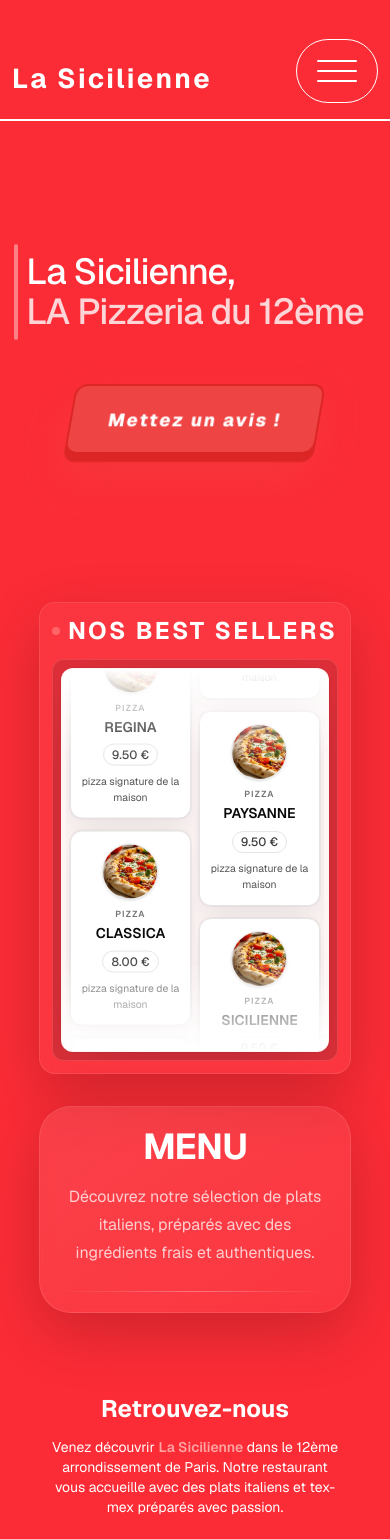
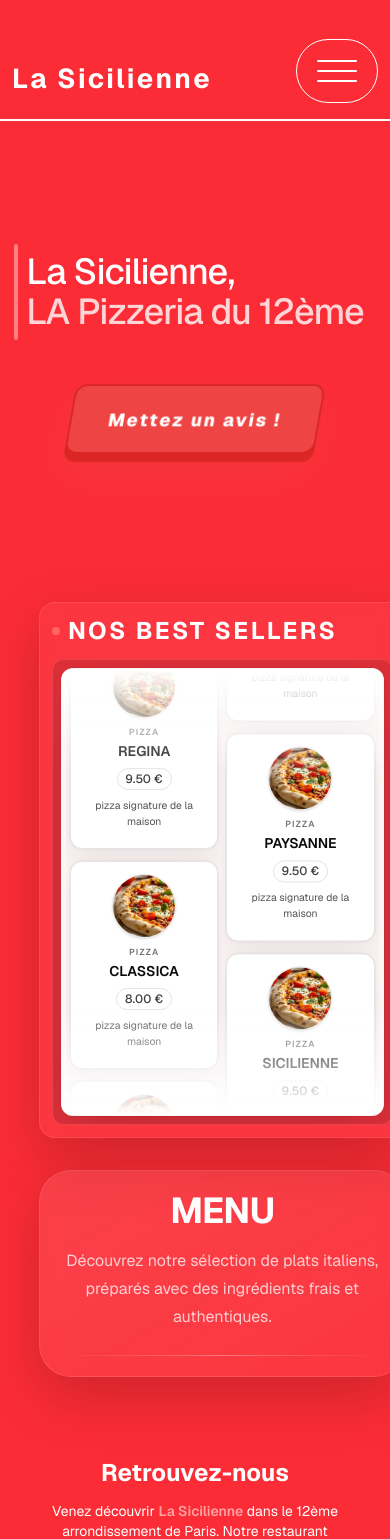
Before and after one commit to mylanlegenie/sici, a Next.js app: page / in a window 390 px wide. Shown: the top 1539 px of the page. Built offline with nearby package versions, Linux system fonts and the light colour scheme; grey boxes are pictures that could not be loaded.

Commit message:
Amélioration de la mise en page dans HomePage et Marquee : ajustement des dimensions et de l'espacement pour une meilleure présentation visuelle.

```diff
--- a/src/app/component/HomePage.tsx
+++ b/src/app/component/HomePage.tsx
@@ -22,7 +22,7 @@ export default function HomePage() {
         </Link>
       </section>
       <section className="home-reveal home-on-view mx-auto mt-20 grid w-[80vw] gap-8 lg:grid-cols-[1.2fr_0.8fr]">
-        <div className="home-reveal home-on-view home-left rounded-2xl border border-white/10 bg-white/5 p-3 shadow-[0_20px_60px_rgba(0,0,0,0.18)] backdrop-blur-sm md:rounded-[2rem] md:p-6">
+        <div className="home-reveal home-on-view home-left w-[94vw] max-w-[calc(100vw-1rem)] justify-self-center rounded-2xl border border-white/10 bg-white/5 p-3 shadow-[0_20px_60px_rgba(0,0,0,0.18)] backdrop-blur-sm md:w-auto md:max-w-none md:rounded-[2rem] md:p-6">
           <div className="mb-3 flex items-center gap-2 md:mb-5 md:gap-3">
             <span className="h-2 w-2 rounded-full bg-red-400 md:h-2.5 md:w-2.5" />
             <h2 className="text-2xl font-bold uppercase tracking-[0.1em] text-white md:text-4xl md:tracking-[0.16em]">
--- a/src/app/component/atoms/Marquee.tsx
+++ b/src/app/component/atoms/Marquee.tsx
@@ -30,7 +30,7 @@ const ReviewCard = ({
   return (
     <figure
       className={cn(
-        "relative flex min-h-44 max-w-50 cursor-pointer flex-col items-center rounded-xl border border-neutral-200 bg-white px-2 py-3 text-center shadow-[0_14px_34px_rgba(15,23,42,0.08)] ring-1 ring-black/4 sm:w-36 md:min-h-60 md:w-64 md:max-w-64 md:rounded-[1.75rem] md:px-5 md:py-5",
+        "relative flex min-h-52 w-[clamp(8rem,40vw,10rem)] max-w-full cursor-pointer flex-col items-center rounded-xl border border-neutral-200 bg-white px-2 py-3 text-center shadow-[0_14px_34px_rgba(15,23,42,0.08)] ring-1 ring-black/4 md:min-h-60 md:w-64 md:max-w-64 md:rounded-[1.75rem] md:px-5 md:py-5",
       )}
     >
       <Link
@@ -44,7 +44,7 @@ const ReviewCard = ({
             alt={name}
             width={88}
             height={88}
-            className="h-14 w-14 rounded-full border border-neutral-200 object-cover shadow-sm md:h-22 md:w-22"
+            className="h-16 w-16 rounded-full border border-neutral-200 object-cover shadow-sm md:h-22 md:w-22"
           />
           <p className="mt-2 text-[0.55rem] font-semibold uppercase tracking-[0.14em] text-neutral-500 md:mt-4 md:text-[0.65rem] md:tracking-[0.22em]">
             {category}
@@ -66,7 +66,7 @@ const ReviewCard = ({
 
 export default function MarqueeHome() {
   return (
-    <div className="relative flex h-96 w-full max-w-2xl flex-row items-center justify-center overflow-hidden rounded-xl border border-white/15 bg-white/95 p-1 shadow-[0_24px_80px_rgba(15,23,42,0.18)] ring-1 ring-black/5 md:h-136 md:rounded-4xl md:p-3">
+    <div className="relative flex h-[28rem] w-full max-w-2xl flex-row items-center justify-center overflow-hidden rounded-xl border border-white/15 bg-white/95 p-1 shadow-[0_24px_80px_rgba(15,23,42,0.18)] ring-1 ring-black/5 md:h-136 md:rounded-4xl md:p-3">
       <Marquee
         pauseOnHover
         vertical
```
